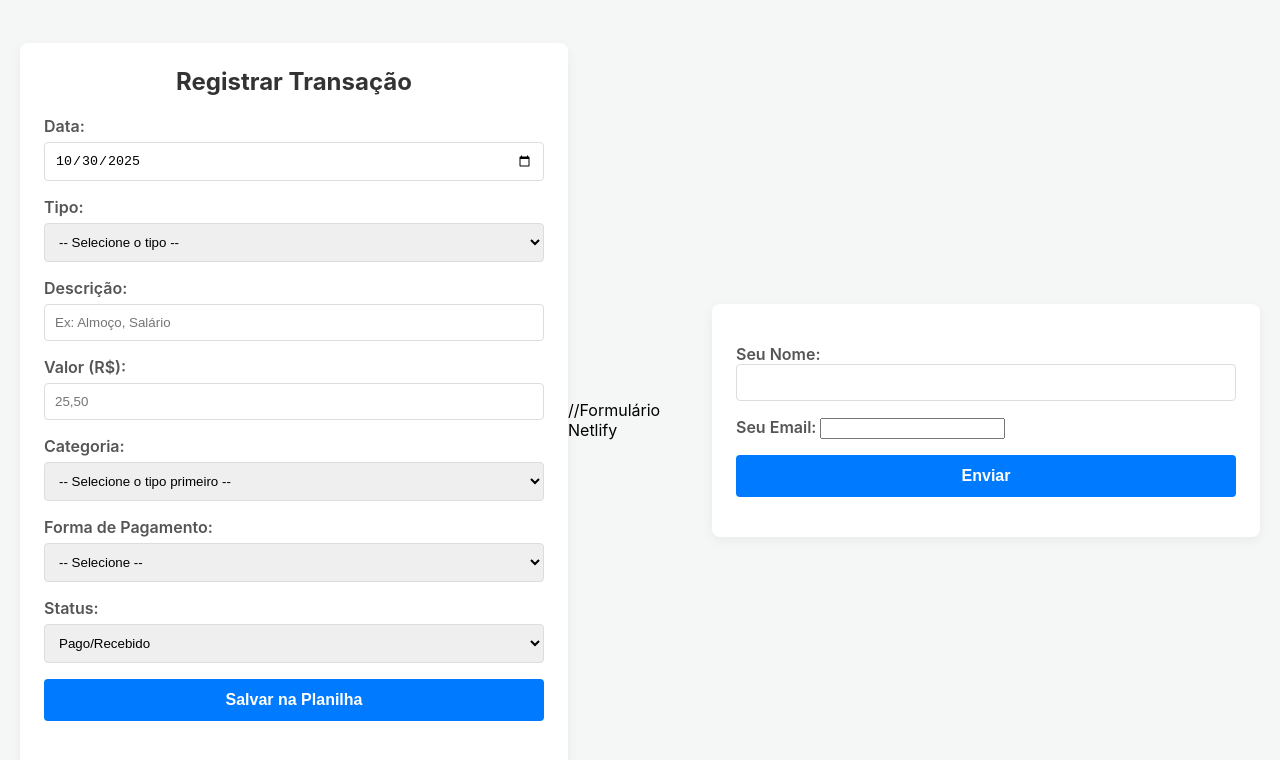
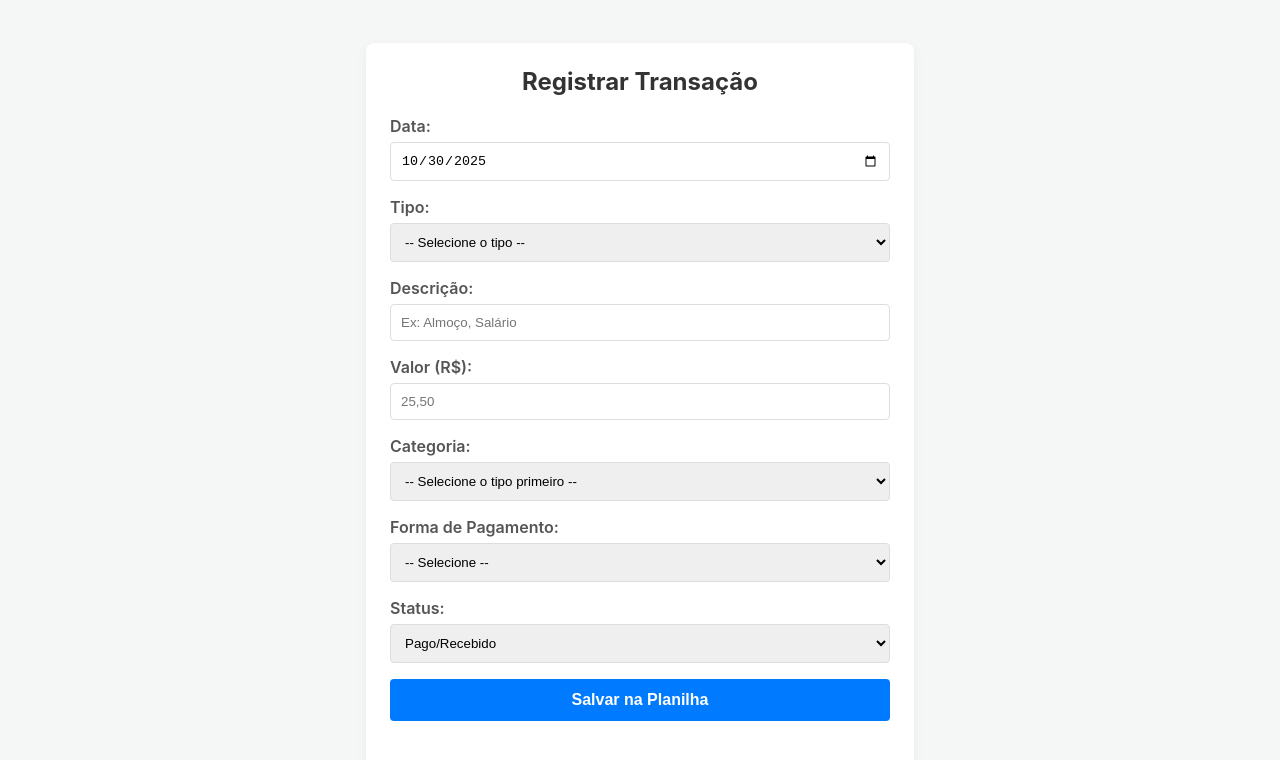
Before and after one commit to jeffersonfernandesdeoliveira-sketch/oliveira, a plain HTML site: page index.html in a window 1280 px wide. Drawn offline with Linux system fonts and the light colour scheme.

Commit message:
Fix HTML structure and remove duplicate content

```diff
--- a/index.html
+++ b/index.html
@@ -145,18 +145,7 @@
         <div id="status-message"></div>
     </form>
 
-//Formulário Netlify
-<form name="contato" method="POST" data-netlify="true">
-  <p>
-    <label>Seu Nome: <input type="text" name="name" /></label>
-  </p>
-  <p>
-    <label>Seu Email: <input type="email" name="email" /></label>
-  </p>
-  <p>
-    <button type="submit">Enviar</button>
-  </p>
-</form>
+
 
     <script>
         // =================================================================
@@ -272,4 +261,5 @@
 
     </script>
 </body>
+
 </html>
```
